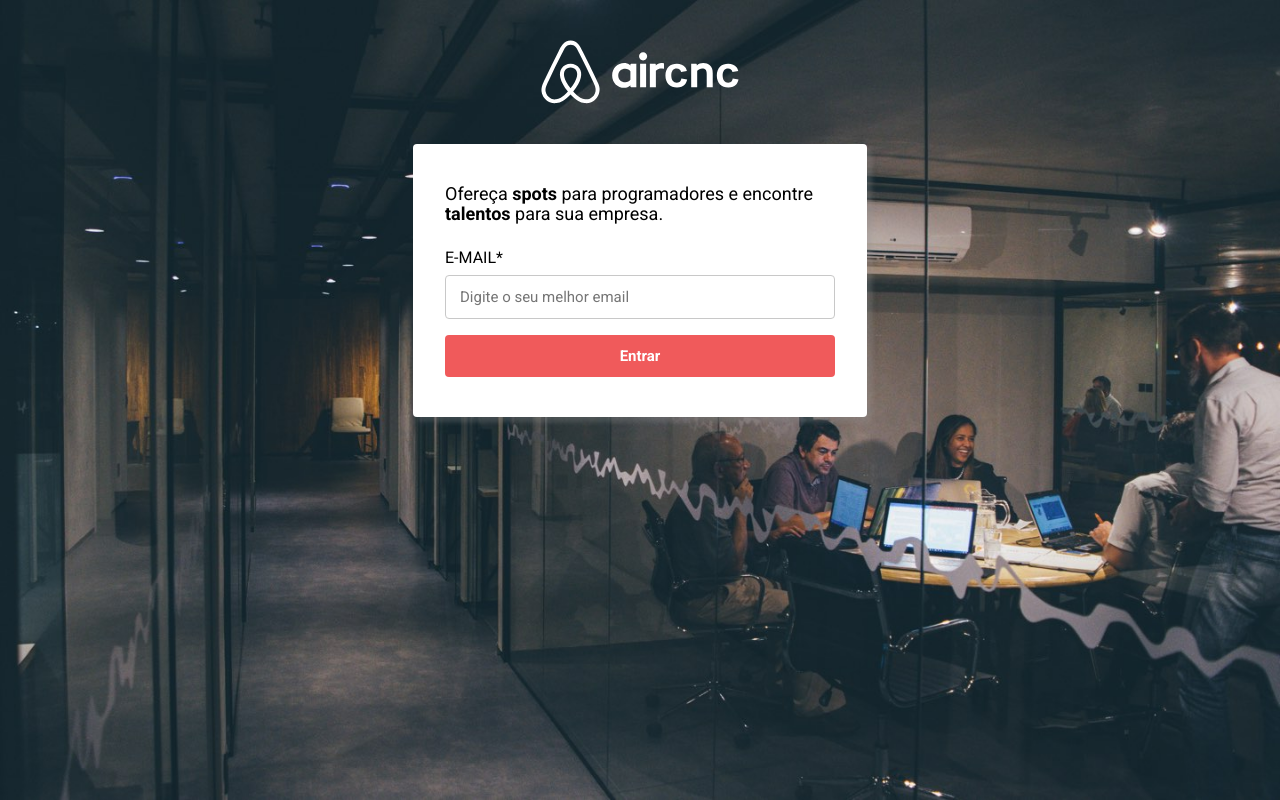
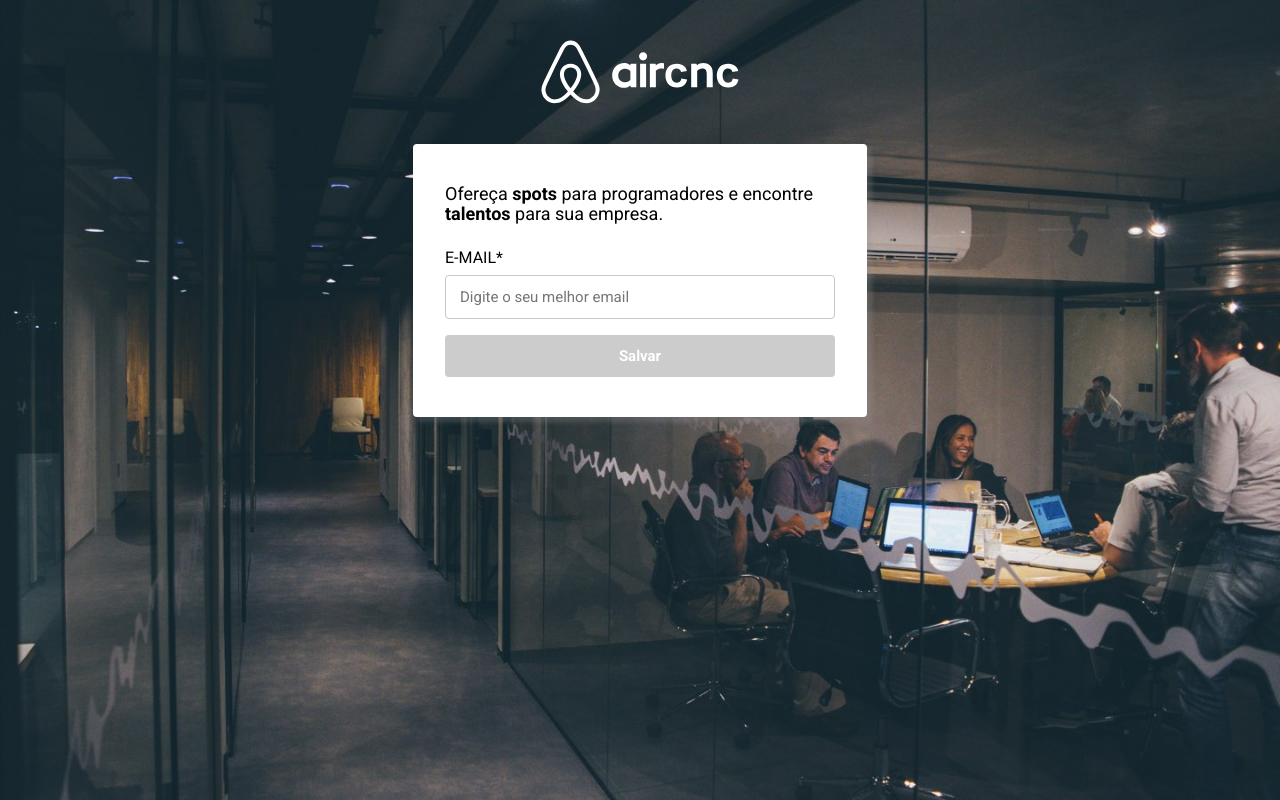
Before and after one commit to styler101/spot-system-frontend, a React (Vite) app: page / in a window 1280 px wide. Built offline with nearby package versions, Linux system fonts and the light colour scheme.

Commit message:
feat: validating form

```diff
--- a/src/app/components/Form/Button/index.ts
+++ b/src/app/components/Form/Button/index.ts
@@ -18,4 +18,8 @@ export const Button = styled.button`
   &:hover {
     filter: brightness(90%);
   }
+
+  &:disabled {
+    background-color: #ccc !important;
+  }
 `;
--- /dev/null
+++ b/src/app/components/Spinner/index.tsx
@@ -0,0 +1,12 @@
+import React from "react";
+import { SpinnerProps } from "./interfaces";
+import * as S from "./styles";
+
+export function Spinner(props: SpinnerProps) {
+  const { width = "16px", height = "16px" } = props;
+  return (
+    <S.Container>
+      <S.Loader width={width} height={height} />
+    </S.Container>
+  );
+}
--- /dev/null
+++ b/src/app/components/Spinner/interfaces.ts
@@ -0,0 +1,4 @@
+export type SpinnerProps = {
+  width: string;
+  height: string;
+};
--- /dev/null
+++ b/src/app/components/Spinner/styles.ts
@@ -0,0 +1,17 @@
+import styled from "styled-components";
+
+export const Container = styled.div`
+  width: 100%;
+  height: 100%;
+  background-color: #ccc;
+`;
+
+interface LoaderProps {
+  width: string;
+  height: string;
+}
+export const Loader = styled.div<LoaderProps>`
+  width: ${(props) => props.width};
+  height: ${(props) => props.height};
+  border-radius: 50%;
+`;
--- a/src/app/components/index.ts
+++ b/src/app/components/index.ts
@@ -1,3 +1,4 @@
 export * from "./App";
 export * from "./ErrorLabel";
 export * from "./Form";
+export * from "./Spinner";
--- a/src/app/pages/SignIn/index.tsx
+++ b/src/app/pages/SignIn/index.tsx
@@ -1,22 +1,28 @@
 import React from "react";
-import { ErrorLabel, Button, Input } from "@/app/components";
+import { ErrorLabel, Spinner, Button, Input } from "@/app/components";
 import { authenticationUseCase } from "./custom-hooks";
 import logo from "@/app/assets/images/logo.svg";
 import * as S from "./styles";
 
 export function SignIn() {
   const { loadings, form } = authenticationUseCase();
+  const { loading, setLoading } = loadings;
   const {
     register,
     formState: { isValid, errors },
   } = form;
 
-  console.log(isValid);
+  const handleSubmit = () => {
+    setLoading(true);
+    setTimeout(() => {
+      setLoading(false);
+    }, 2000);
+  };
 
   return (
     <S.Container>
       <img src={logo} alt="Logo do projeto" />
-      <S.Form>
+      <S.Form onSubmit={handleSubmit}>
         <p>
           Ofereça <strong> spots</strong> para programadores e encontre{" "}
           <strong>talentos</strong> para sua empresa.
@@ -32,7 +38,13 @@ export function SignIn() {
             {errors.email?.message && (
               <ErrorLabel message={errors.email.message} />
             )}
-            <Button type="submit"> Entrar</Button>
+            <Button type="submit" disabled={true}>
+              {loading ? (
+                <Spinner width="32px" height="32px" />
+              ) : (
+                <React.Fragment> Salvar</React.Fragment>
+              )}
+            </Button>
           </label>
         </div>
       </S.Form>
--- a/src/app/pages/SignIn/styles.ts
+++ b/src/app/pages/SignIn/styles.ts
@@ -8,7 +8,7 @@ export const Container = styled.div`
   justify-content: center;
 `;
 
-export const Form = styled.div`
+export const Form = styled.form`
   width: 100%;
   max-width: 390px;
   flex: 1;
```
